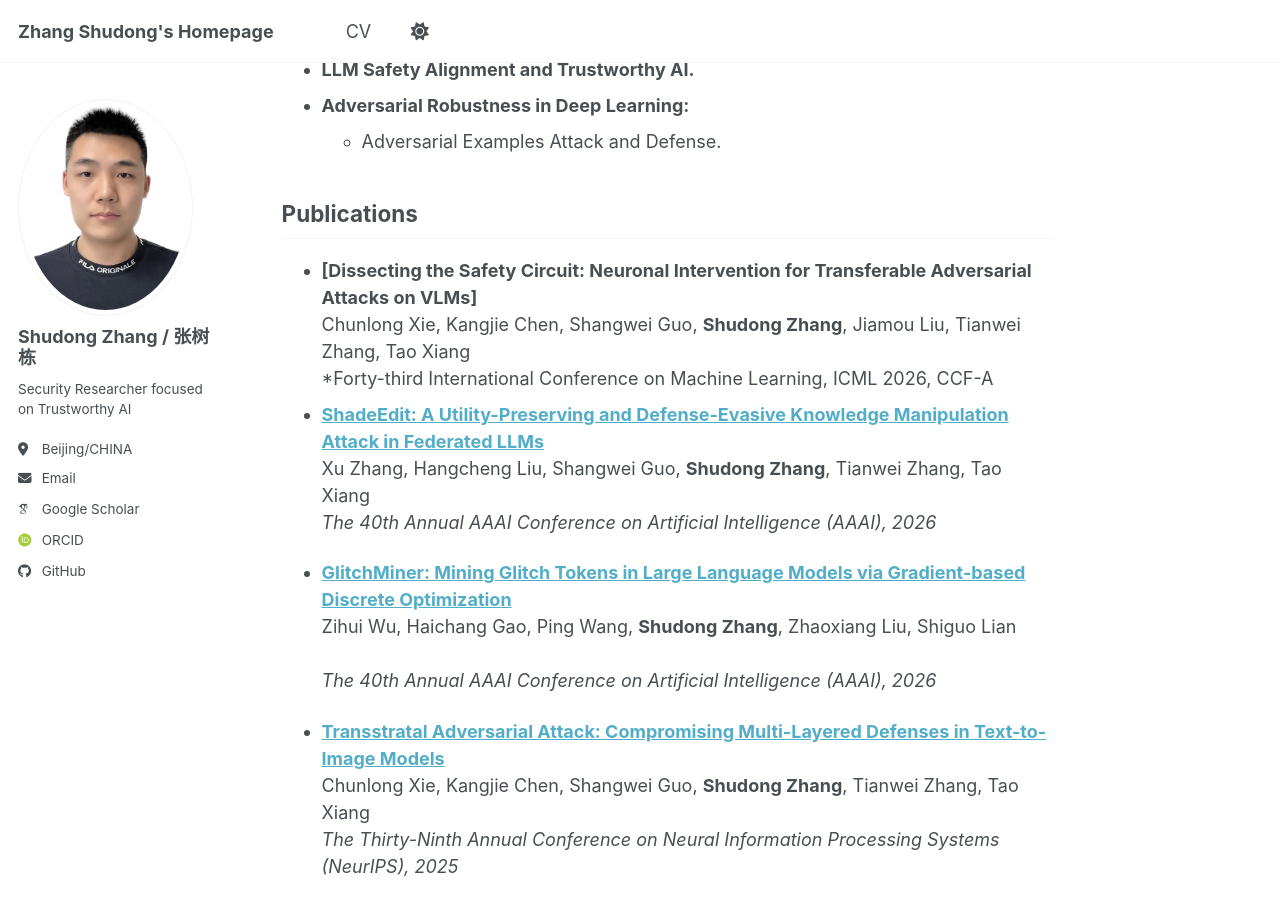
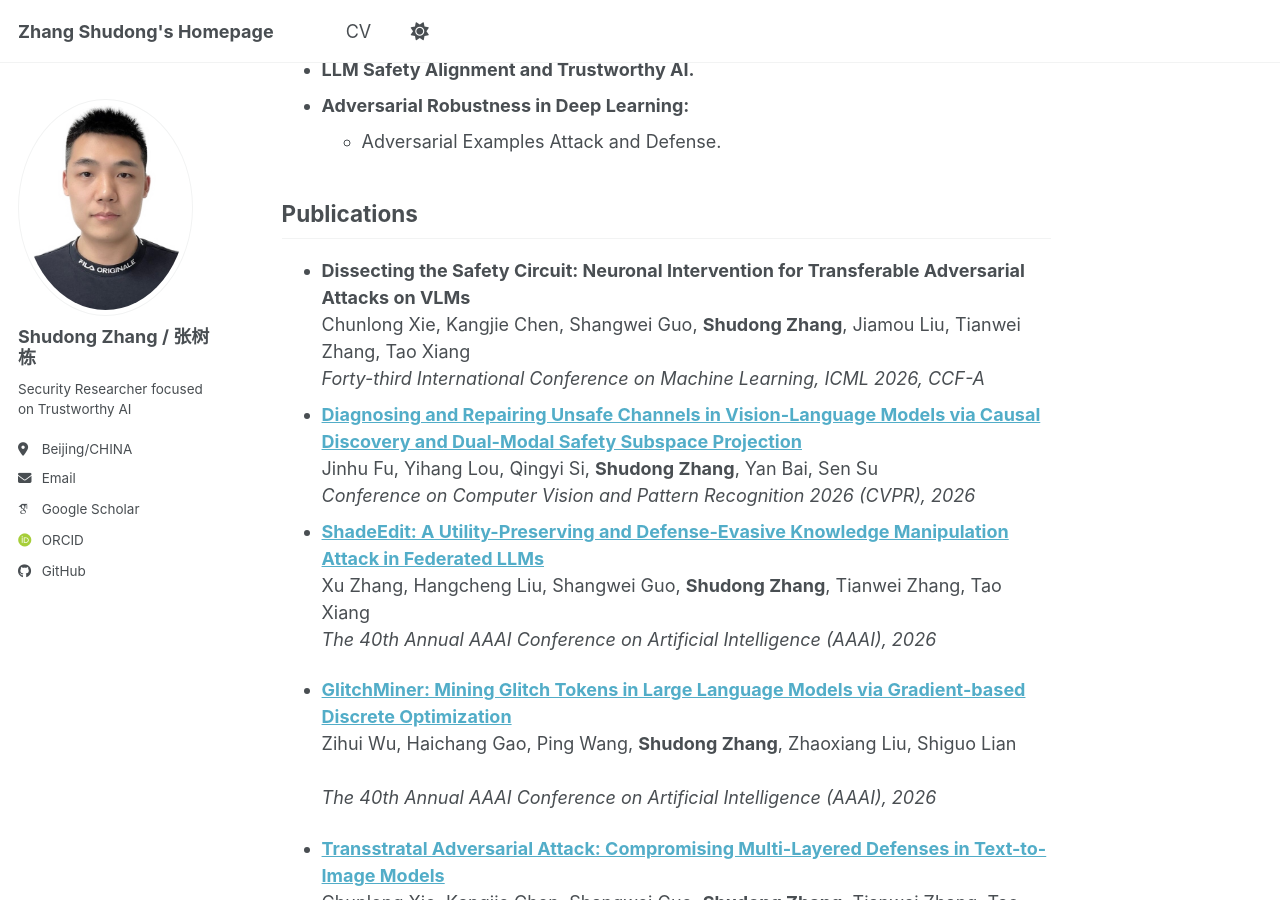
Before and after one commit to ddlulu0402/ddlulu0402.github.io, a Jekyll site: the page built from _pages/about.md, in a window 1280 px wide and 900 px high, scrolled down 502 px. Built offline with Jekyll 4.4.1, drawn with Linux system fonts in a browser that asks for light colours; some web fonts are replaced; a script bundle is joined from its source files by our own code; library files that are not in the unit come from our copies.

Commit message:
Update about.md

```diff
--- a/_pages/about.md
+++ b/_pages/about.md
@@ -25,11 +25,16 @@ I am currently a **Senior Engineer** at **HuaWei**, specializing in **AI Securit
 <br/>
 
 ## Publications
-- **[Dissecting the Safety Circuit: Neuronal Intervention for Transferable Adversarial Attacks on VLMs]**
+- **Dissecting the Safety Circuit: Neuronal Intervention for Transferable Adversarial Attacks on VLMs**
   <br/>
   Chunlong Xie, Kangjie Chen, Shangwei Guo, **Shudong Zhang**, Jiamou Liu, Tianwei Zhang, Tao Xiang
   <br/>
-  *Forty-third International Conference on Machine Learning, ICML 2026, CCF-A
+  *Forty-third International Conference on Machine Learning, ICML 2026, CCF-A*
+- **[Diagnosing and Repairing Unsafe Channels in Vision-Language Models via Causal Discovery and Dual-Modal Safety Subspace Projection](https://arxiv.org/pdf/2603.27240v1)**
+  <br/>
+  Jinhu Fu, Yihang Lou, Qingyi Si, **Shudong Zhang**, Yan Bai, Sen Su
+  <br/>
+  *Conference on Computer Vision and Pattern Recognition 2026 (CVPR), 2026*
 - **[ShadeEdit: A Utility-Preserving and Defense-Evasive Knowledge Manipulation Attack in Federated LLMs](https://openreview.net/pdf?id=kCAgwUykm2)**
   <br/>
   Xu Zhang, Hangcheng Liu, Shangwei Guo, **Shudong Zhang**, Tianwei Zhang, Tao Xiang
```
